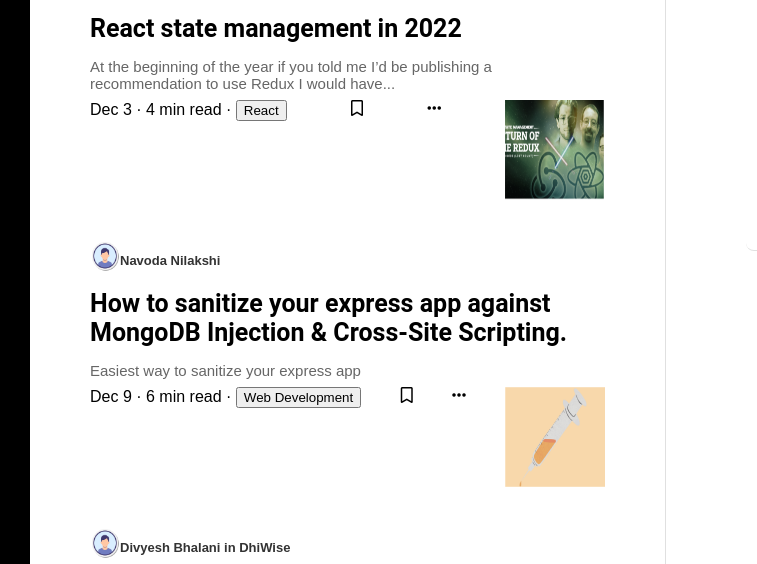
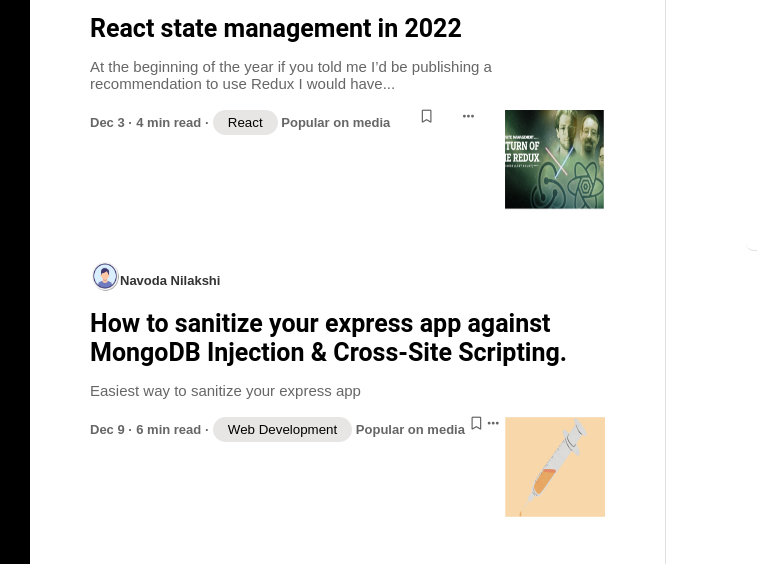
Before and after one commit to majoralpaca984/MediumEX, a plain HTML site: page index.html in a window 1280 px wide. Shown: the part 200-764 px from the top of the page, 0-757 px from the left. Drawn offline with Linux system fonts and the light colour scheme.

Commit message:
modifiche button article

```diff
--- a/index.html
+++ b/index.html
@@ -36,7 +36,7 @@
             <h2>React state management in 2022</h2>
             <p>At the beginning of the year if you told me I’d be publishing a recommendation to use Redux I would have...</p>
             <div class="container2">
-            <span>Dec 3 · 4 min read · <button>React</button></span>
+            <span>Dec 3 · 4 min read · <button>React</button> Popular on media</span>
             <i class="fa-regular fa-bookmark"></i>
             <i class="fa-solid fa-ellipsis"></i>
             <img src="/img/film1.png" alt="Article Image" width="100" height="100";>
@@ -49,7 +49,7 @@
             <h2>How to sanitize your express app against MongoDB Injection & Cross-Site Scripting.</h2>
             <p>Easiest way to sanitize your express app</p>
             <div class="container2">
-            <span>Dec 9 · 6 min read · <button> Web Development </button></span>
+            <span>Dec 9 · 6 min read · <button> Web Development </button> Popular on media</span>
             <i class="fa-regular fa-bookmark icon-2"></i>
             <i class="fa-solid fa-ellipsis icon-2"></i>
             <img src="/img/film2.png" alt="Article Image" width="100" height="100">
@@ -62,7 +62,7 @@
             <h2>React 18 new features and updates</h2>
             <p>Know about some cool features and updates of React 18.</p>
             <div class="container2">
-            <span>Nov 24 · 4 min read · <button>Reactjs</button></span>
+            <span>Nov 24 · 4 min read · <button>Reactjs</button> Popular on media</span>
             <i class="fa-regular fa-bookmark icon-2"></i>
             <i class="fa-solid fa-ellipsis icon-2"></i>
             <img src="/img/film3.png" alt="Article Image" width="100" height="100">
--- a/style.css
+++ b/style.css
@@ -119,8 +119,17 @@
     font-size: 15px;
     margin-bottom: 8px;
 }
-.article span{
-    font-size: 5px;
+.container2{
+    font-size: 13px;
+    padding: 10px 0px;
+    font-weight: bold;
+    color: #666;
+}
+.container2 button{
+    border-radius: 20px;
+    padding: 5px 15px;
+    background-color: #e8e5e5;
+    border: #ddd;
 }
 
 .column2 .twitter {
```
